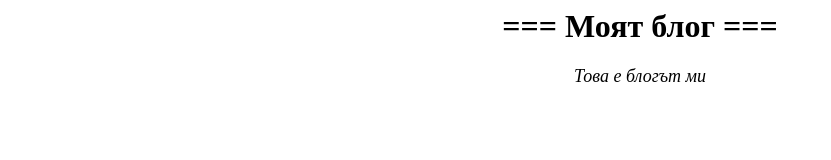
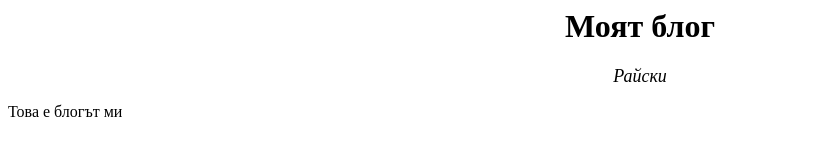
Before and after one commit to paucku/paucku.github.io, a plain HTML site: page index.html in a window 1280 px wide. Shown: the whole page, without its empty margins (0-831 px from the left). Drawn offline with Linux system fonts and the light colour scheme.

Commit message:
Edits and new helper script

```diff
--- a/index.html
+++ b/index.html
@@ -2,13 +2,16 @@
 <HTML>
 <HEAD>
 <META NAME="generator" CONTENT="http://txt2tags.org">
-<TITLE>=== Моят блог ===</TITLE>
+<TITLE>Моят блог</TITLE>
 </HEAD><BODY BGCOLOR="white" TEXT="black">
 <CENTER>
-<H1>=== Моят блог ===</H1>
-<FONT SIZE="4"><I>Това е блогът ми</I></FONT><BR>
+<H1>Моят блог</H1>
+<FONT SIZE="4"><I>Райски</I></FONT><BR>
 </CENTER>
 
+<P>
+Това е блогът ми
+</P>
 
 <!-- html code generated by txt2tags 2.6 (http://txt2tags.org) -->
 <!-- cmdline: txt2tags -t html index.t2t -->
```
Also changed, not shown: 2 other files.
